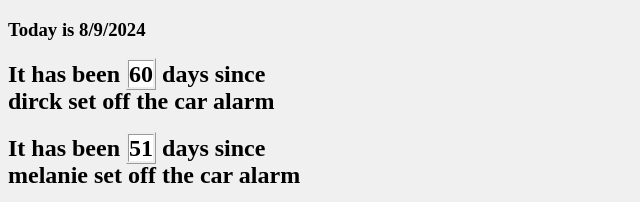
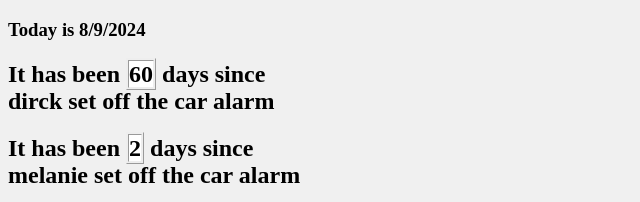
Before and after one commit to dirck/dirck.github.io, a plain HTML site: page index.html in a window 1280 px wide. Shown: the top 202 px of the page, 0-640 px from the left. Drawn offline with Linux system fonts and the light colour scheme.

Commit message:
it has been

```diff
--- a/index.html
+++ b/index.html
@@ -7,7 +7,7 @@
 
 var items = [
     ["It has been", "2024-06-10", "days since<br>\tdirck set off the car alarm"],
-    ["It has been", "2024-06-19", "days since<br>\tmelanie set off the car alarm"],
+    ["It has been", "2024-08-07", "days since<br>\tmelanie set off the car alarm"],
     ["It has been", "2024-06-27", "days since<br>\tdirck spilled the milk"],
 ];
 
```
